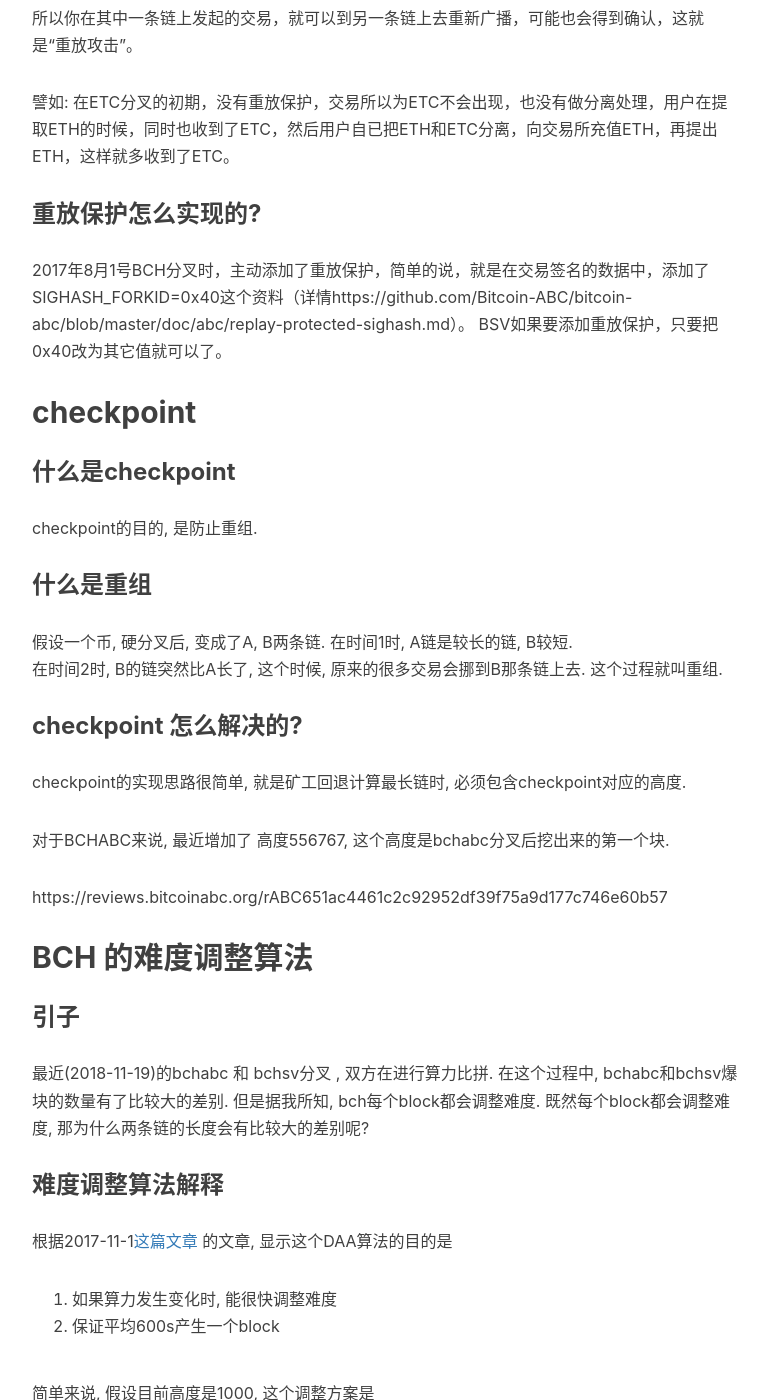
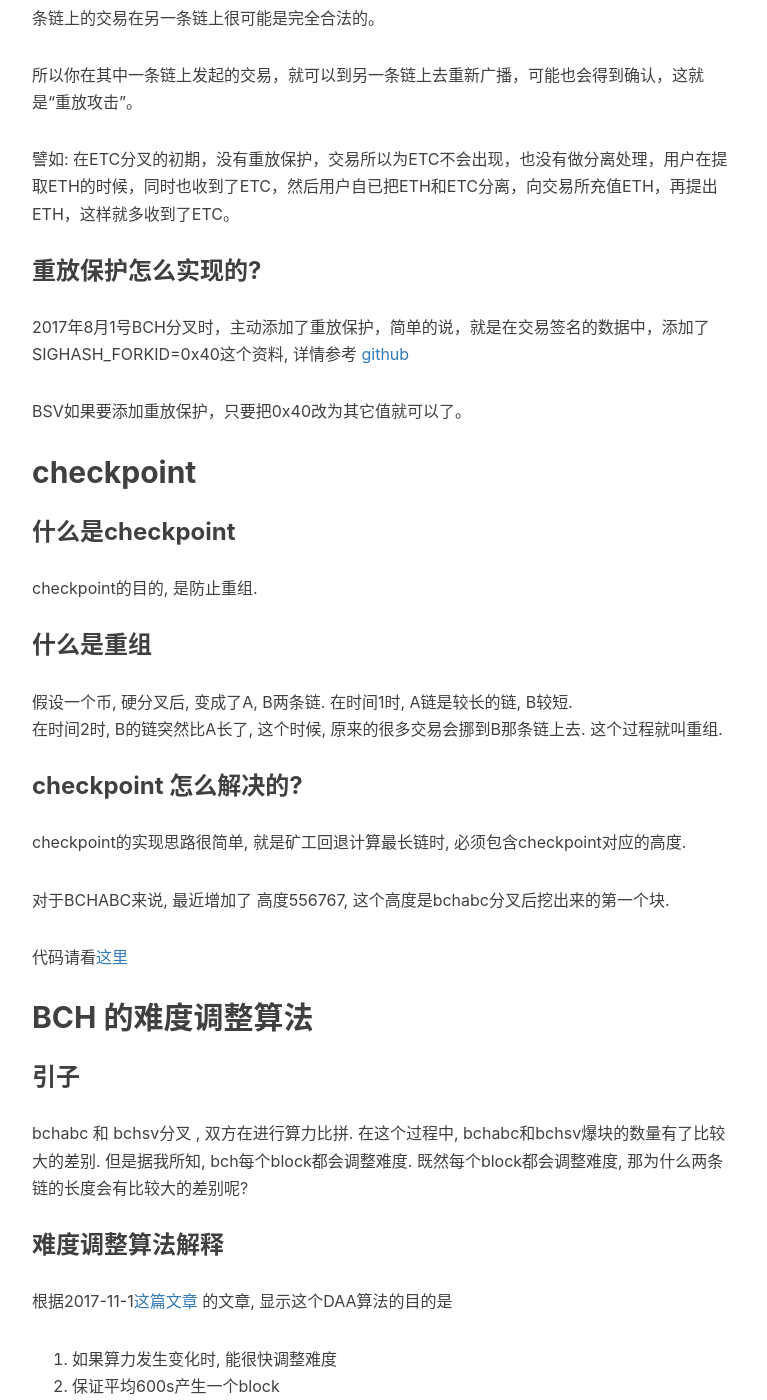
Before and after one commit to gambol/gambol.github.io, a Jekyll site: the page built from _posts/2018-11-19-bch-issue.md, in a window 1280 px wide and 1400 px high, scrolled down 1217 px. Shown: the whole window, without its empty margins (233-1000 px from the left). Built offline with Jekyll 4.4.1, drawn with Linux system fonts in a browser that asks for light colours; nearby versions of some CDN libraries; comment, search, counter and statistics services are not loaded.

Commit message:
增加了bch最近的一些问题

```diff
--- a/_posts/2018-11-19-bch-issue.md
+++ b/_posts/2018-11-19-bch-issue.md
@@ -30,7 +32,8 @@
 在ETC分叉的初期，没有重放保护，交易所以为ETC不会出现，也没有做分离处理，用户在提取ETH的时候，同时也收到了ETC，然后用户自已把ETH和ETC分离，向交易所充值ETH，再提出ETH，这样就多收到了ETC。
 
 ### 重放保护怎么实现的?
-2017年8月1号BCH分叉时，主动添加了重放保护，简单的说，就是在交易签名的数据中，添加了SIGHASH_FORKID=0x40这个资料（详情https://github.com/Bitcoin-ABC/bitcoin-abc/blob/master/doc/abc/replay-protected-sighash.md）。
+2017年8月1号BCH分叉时，主动添加了重放保护，简单的说，就是在交易签名的数据中，添加了SIGHASH_FORKID=0x40这个资料, 详情参考 [github](https://github.com/Bitcoin-ABC/bitcoin-abc/blob/master/doc/abc/replay-protected-sighash.md)
+
 BSV如果要添加重放保护，只要把0x40改为其它值就可以了。
 
 ## checkpoint
@@ -48,13 +51,13 @@
 
 对于BCHABC来说, 最近增加了 高度556767, 这个高度是bchabc分叉后挖出来的第一个块.
 
-https://reviews.bitcoinabc.org/rABC651ac4461c2c92952df39f75a9d177c746e60b57
+代码请看[这里](https://reviews.bitcoinabc.org/rABC651ac4461c2c92952df39f75a9d177c746e60b57)
 
 ## BCH 的难度调整算法
 
 
 ### 引子
-最近(2018-11-19)的bchabc 和 bchsv分叉 , 双方在进行算力比拼. 在这个过程中, bchabc和bchsv爆块的数量有了比较大的差别.
+bchabc 和 bchsv分叉 , 双方在进行算力比拼. 在这个过程中, bchabc和bchsv爆块的数量有了比较大的差别.
 但是据我所知, bch每个block都会调整难度. 既然每个block都会调整难度, 那为什么两条链的长度会有比较大的差别呢?
 
 ### 难度调整算法解释
```
Also changed, not shown: other parts of _posts/2018-11-19-bch-issue.md (+2 -0 lines).
